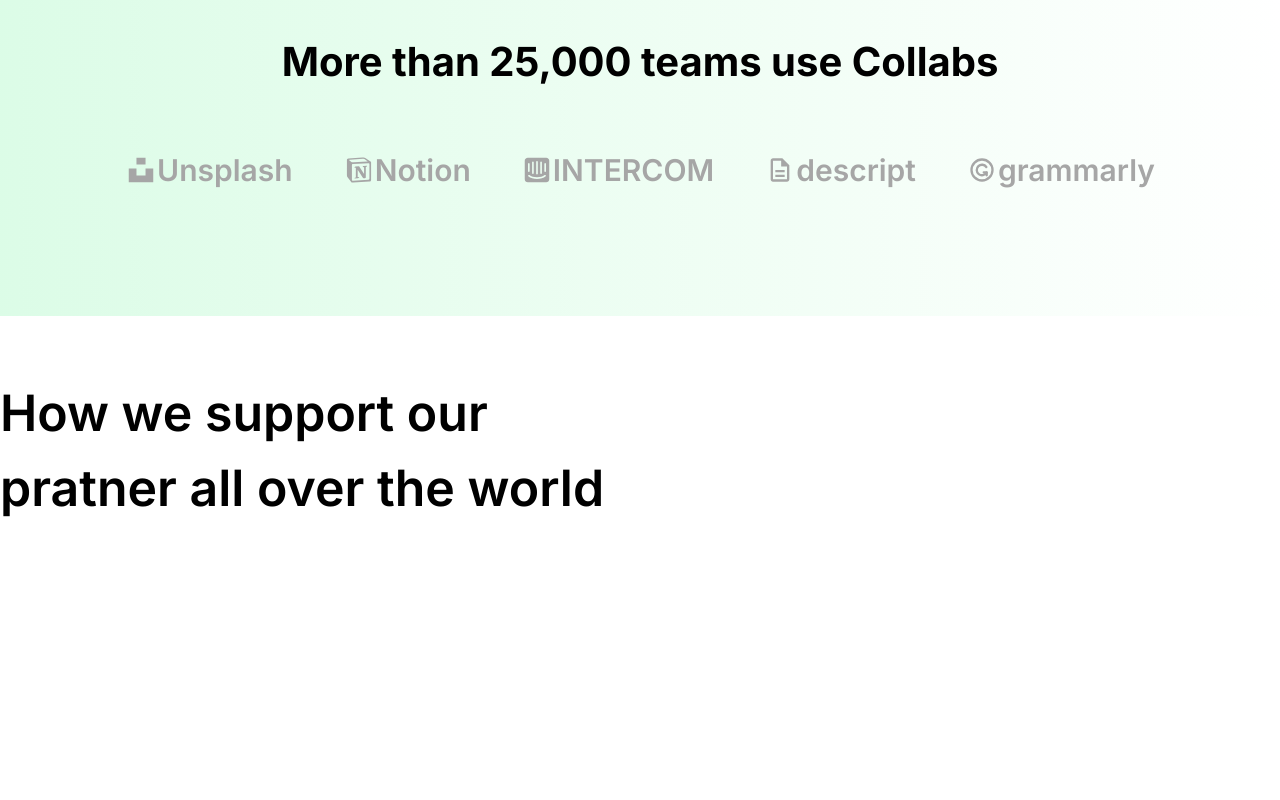
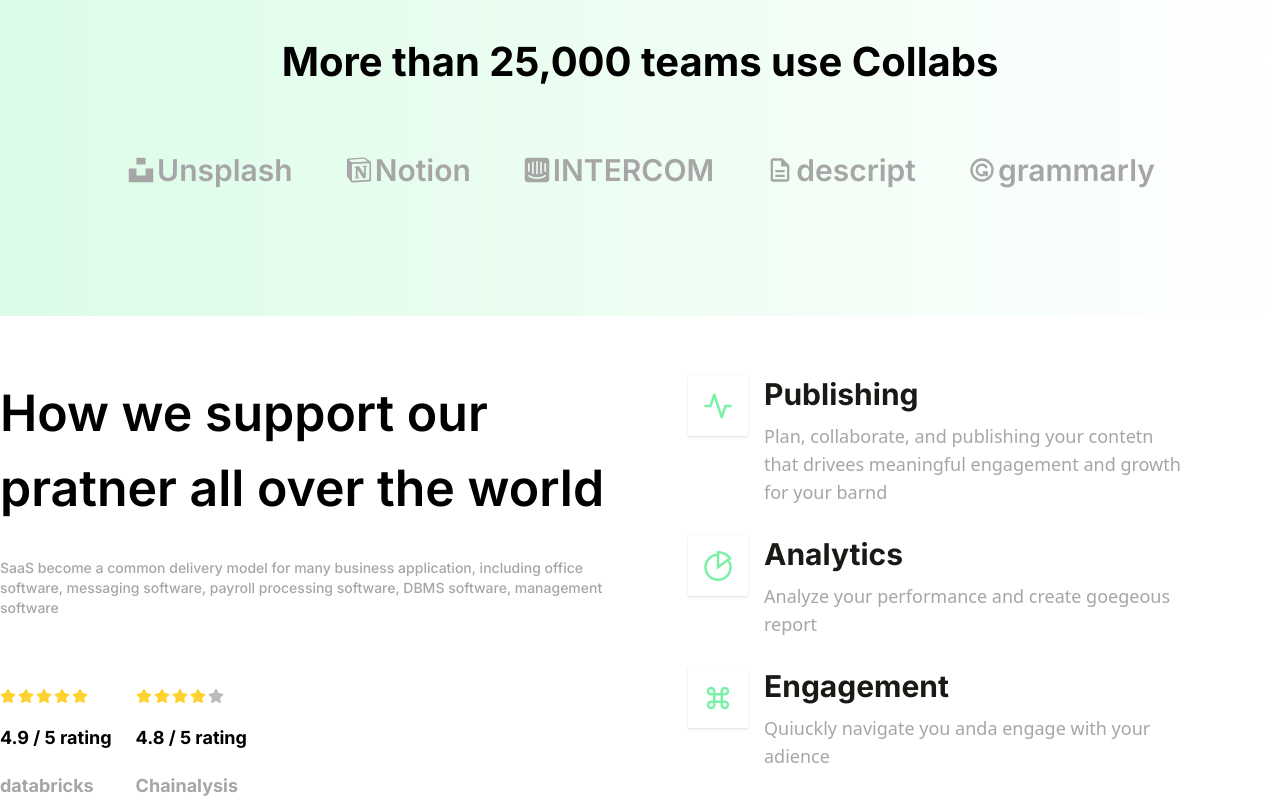
Before and after one commit to SadmanMuhit/Biccas, a React (Vite) app: page / in a window 1280 px wide. Shown: the part 959-1759 px from the top of the page. Before the commit the page ends 1485 px from the top, so only its background shows below. Built offline with nearby package versions, Linux system fonts and the light colour scheme.

Commit message:
new section

```diff
--- a/src/Components/Home/Biccas.jsx
+++ b/src/Components/Home/Biccas.jsx
@@ -6,6 +6,10 @@
 import { FaIntercom } from "react-icons/fa";
 import { MdOutlineDescription } from "react-icons/md";
 import { TbBrandGrammarly } from "react-icons/tb";
+import { FaStar } from "react-icons/fa6";
+import { FiActivity } from "react-icons/fi";
+import { GrAnalytics } from "react-icons/gr";
+import { MdKeyboardCommandKey } from "react-icons/md";
 const Biccas = () => {
   const [isopen, setisopen] = useState(false);
   return (
@@ -57,7 +61,7 @@
       </nav>
       {isopen && (
         <>
-          <div className="flxed md:hidden w-full bg-gray-100 px-4">
+          <div className="flxed md:hidden w-full bg-gray-100 px-4 ">
             <ul className="gap-10 font-inter font-medium text-lg text-nav md:hidden">
               <li>
                 <a href="" className="hover:text-black duration-300">
@@ -96,15 +100,30 @@
       )}
       {/* banner part start */}
       <section className="bg-linear-to-bl from-white to-green-100">
-        <div className="container m-auto flex pt-32 px-4">
+        <div className="container m-auto flex flex-col pt-32 px-4 md:flex-row">
           <div>
-            <h1 className="text-[80px] font-bold font-inter w-[555px]">We’re here to Increase your Productivity</h1>
-            <img src="bannerimg.png" alt="" className="w-[476px] h-6 mt-8 mb-12"/>
-            <p className="text-lg font-medium font-inter w-[461px]">Let's make your work more organize and easily using the Taskio Dashboard with many of the latest featuresin managing work every day.</p>
+            <h1 className="text-[80px] font-bold font-inter w-[555px]">
+              We’re here to Increase your Productivity
+            </h1>
+            <img
+              src="bannerimg.png"
+              alt=""
+              className="w-[476px] h-6 mt-8 mb-12"
+            />
+            <p className="text-lg font-medium font-inter w-[461px]">
+              Let's make your work more organize and easily using the Taskio
+              Dashboard with many of the latest featuresin managing work every
+              day.
+            </p>
             <div className="flex gap-10 items-center mt-12">
-              <button className="bg-logo w-40 h-16  rounded-full text-lg font-medium font-inter text-white">Try free trial</button>
+              <button className="bg-logo w-40 h-16  rounded-full text-lg font-medium font-inter text-white">
+                Try free trial
+              </button>
               <div>
-                <button className="text-lg font-inter font-medium flex justify-between items-center gap-3.5"><FiPlayCircle className="w-10 h-10"/>View Demo</button>
+                <button className="text-lg font-inter font-medium flex justify-between items-center gap-3.5">
+                  <FiPlayCircle className="w-10 h-10" />
+                  View Demo
+                </button>
               </div>
             </div>
           </div>
@@ -115,21 +134,119 @@
       </section>
       {/* banner part end */}
       {/* collabs part start */}
-      <section className="bg-linear-to-r from-green-100 to-white pt-32 pb-32">
-        <h4 className="text-[40px] font-bold font-inter text-center">More than 25,000 teams use Collabs</h4>
+      <section className="bg-linear-to-r from-green-100 to-white pt-32 pb-32 ">
+        <h4 className="text-[40px] font-bold font-inter text-center">
+          More than 25,000 teams use Collabs
+        </h4>
         <div className="flex justify-center gap-[50px] pt-[60px]">
-          <p className="flex justify-center items-center text-3xl font-semibold font-inter text-nav"><FaUnsplash className="w-8 h-7 text-nav"/>Unsplash</p>
-          <p className="flex justify-center items-center text-3xl font-semibold font-inter text-nav"><RxNotionLogo className="w-8 h-7 text-nav"/>Notion</p>
-          <p className="flex justify-center items-center text-3xl font-semibold font-inter text-nav"><FaIntercom className="w-8 h-7 text-nav"/>INTERCOM</p>
-          <p className="flex justify-center items-center text-3xl font-semibold font-inter text-nav"><MdOutlineDescription  className="w-8 h-7 text-nav"/>descript</p>
-          <p className="flex justify-center items-center text-3xl font-semibold font-inter text-nav"><TbBrandGrammarly  className="w-8 h-7 text-nav"/>grammarly</p>
+          <p className="flex justify-center items-center text-3xl font-semibold font-inter text-nav">
+            <FaUnsplash className="w-8 h-7 text-nav" />
+            Unsplash
+          </p>
+          <p className="flex justify-center items-center text-3xl font-semibold font-inter text-nav">
+            <RxNotionLogo className="w-8 h-7 text-nav" />
+            Notion
+          </p>
+          <p className="flex justify-center items-center text-3xl font-semibold font-inter text-nav">
+            <FaIntercom className="w-8 h-7 text-nav" />
+            INTERCOM
+          </p>
+          <p className="flex justify-center items-center text-3xl font-semibold font-inter text-nav">
+            <MdOutlineDescription className="w-8 h-7 text-nav" />
+            descript
+          </p>
+          <p className="flex justify-center items-center text-3xl font-semibold font-inter text-nav">
+            <TbBrandGrammarly className="w-8 h-7 text-nav" />
+            grammarly
+          </p>
         </div>
       </section>
       {/* collabs part end */}
       {/* support part start */}
       <section>
-        <div className="container m-auto grid grid-cols-1 md:grid-cols-2 pt-[60px]">
-          <h3 className="w-[617px] text-[50px] font-semibold font-inter">How we support our pratner all over the world</h3>
+        <div className="container m-auto flex flex-col lg:flex-row pt-[60px] justify-between gap-12">
+          <div className="lg:w-1/2">
+            <h3 className="w-[617px] text-[50px] font-semibold font-inter">
+              How we support our pratner all over the world
+            </h3>
+            <p className="font-inter font-medium text-sm text-nav w-[644px] mt-8">
+              SaaS become a common delivery model for many business application,
+              including office software, messaging software, payroll processing
+              software, DBMS software, management software
+            </p>
+            <div className="flex gap-6 flex-col sm:flex-row ">
+              <div>
+                <div className="flex mt-[70px] text-amber-300 gap-0.5 mb-5">
+                  <FaStar />
+                  <FaStar />
+                  <FaStar />
+                  <FaStar />
+                  <FaStar />
+                </div>
+                <p className="font-inter text-lg font-bold">4.9 / 5 rating</p>
+                <p className="font-inter font-bold text-lg text-nav mt-5">
+                  databricks
+                </p>
+              </div>
+              <div>
+                <div className="flex mt-[70px] text-amber-300 gap-0.5 mb-5">
+                  <FaStar />
+                  <FaStar />
+                  <FaStar />
+                  <FaStar />
+                  <span className="text-star">
+                    <FaStar />
+                  </span>
+                </div>
+                <p className="font-inter text-lg font-bold">4.8 / 5 rating</p>
+                <p className="font-inter font-bold text-lg text-nav mt-5">
+                  Chainalysis
+                </p>
+              </div>
+            </div>
+          </div>
+          <div className="lg:w-1/2">
+            <div className="flex items-start gap-4">
+            <div className="w-[60px] h-[60px] bg-white shadow text-green-300 flex justify-center items-center">
+              <FiActivity className="w-[30px] h-[30px]" />
+            </div>
+            <div>
+              <h2 className="font-inter font-bold text-3xl text-text">
+                Publishing
+              </h2>
+              <p className="w-[428px] font-medium text-lg text-nav mt-2.5">
+                Plan, collaborate, and publishing your contetn that drivees
+                meaningful engagement and growth for your barnd
+              </p>
+            </div>
+          </div>
+          <div className="flex items-start gap-4 mt-[30px]">
+            <div className="w-[60px] h-[60px] bg-white shadow text-green-300 flex justify-center items-center">
+              <GrAnalytics className="w-[30px] h-[30px]" />
+            </div>
+            <div>
+              <h2 className="font-inter font-bold text-3xl text-text">
+                Analytics
+              </h2>
+              <p className="w-[428px] font-medium text-lg text-nav mt-2.5">
+                Analyze your performance and create goegeous report
+              </p>
+            </div>
+          </div>
+          <div className="flex items-start gap-4 mt-[30px]">
+            <div className="w-[60px] h-[60px] bg-white shadow text-green-300 flex justify-center items-center">
+              <MdKeyboardCommandKey className="w-[30px] h-[30px]" />
+            </div>
+            <div>
+              <h2 className="font-inter font-bold text-3xl text-text">
+                Engagement
+              </h2>
+              <p className="w-[428px] font-medium text-lg text-nav mt-2.5">
+                Quiuckly navigate you anda engage with your adience
+              </p>
+            </div>
+          </div>
+          </div>
         </div>
       </section>
       {/* support part end */}
--- a/src/index.css
+++ b/src/index.css
@@ -4,6 +4,8 @@
   --color-logo: #54BD95;
   --color-nav:#A6A6A6;
   --color-nav2:#F8F8FA;
+  --color-star:#BBBBBB;
+  --color-text:#191A15;
   --font-inter: "Inter", "sans-serif";
 
 }
```
